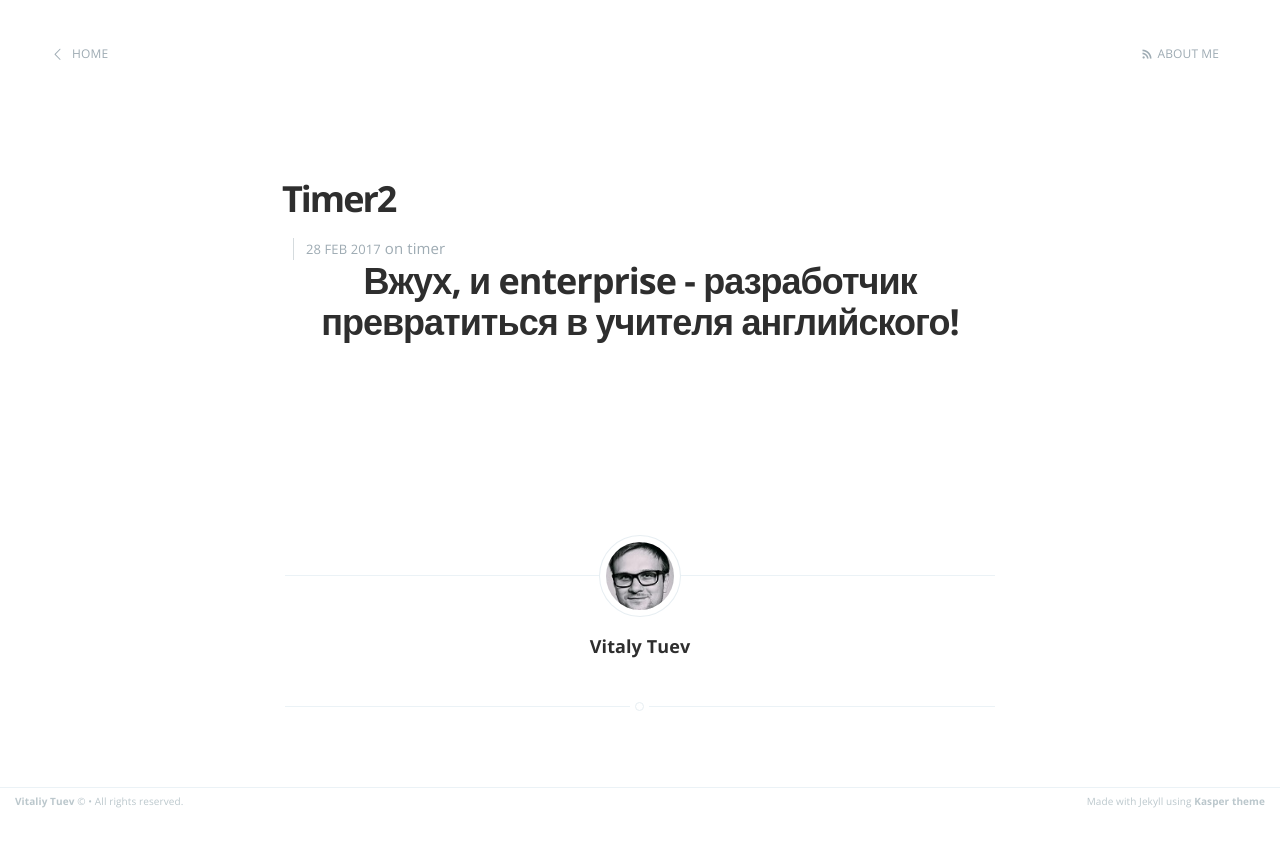
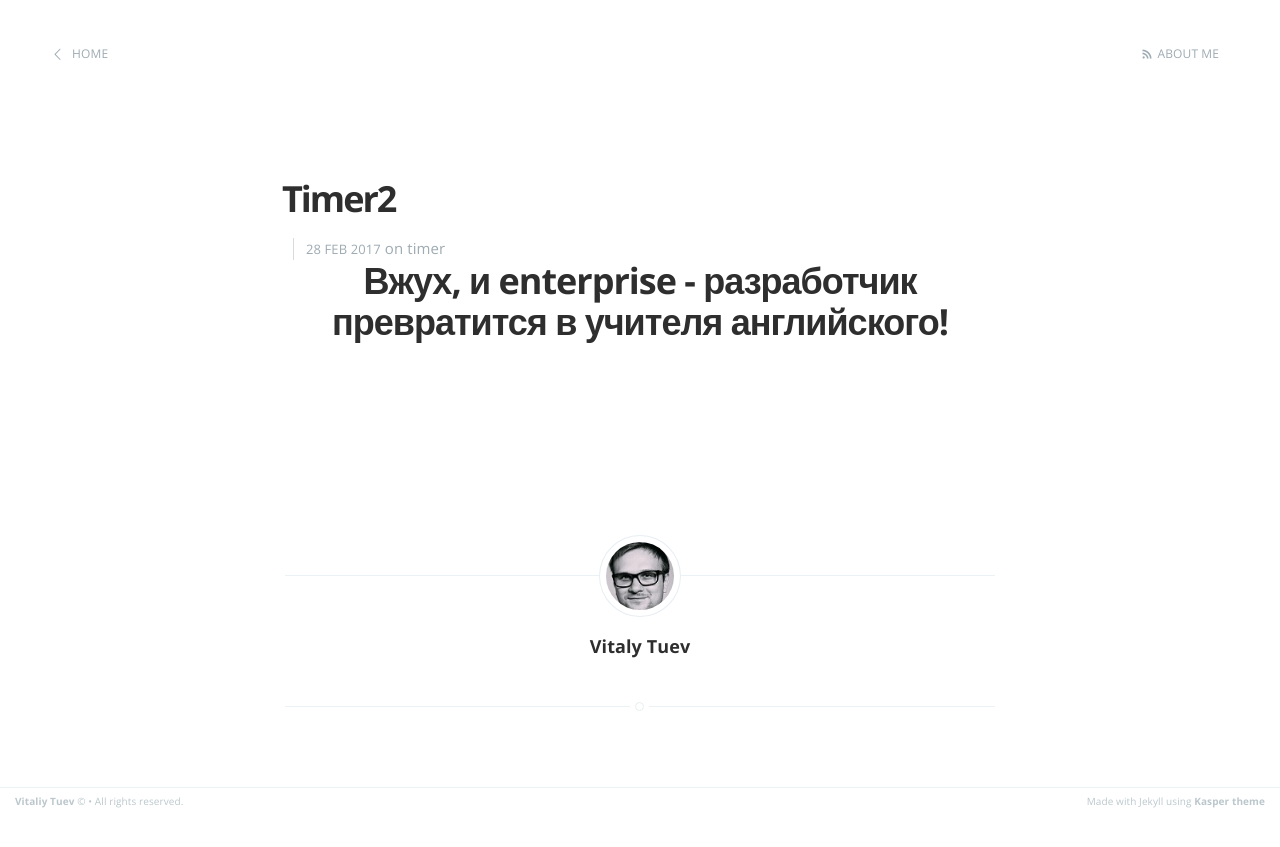
Before and after one commit to vetal232/vetal232.github.io, a Jekyll site: the page built from _posts/2017-02-28-timer2.markdown, in a window 1280 px wide. Shown: the top 847 px of the page. Built offline with Jekyll 4.4.1, drawn with Linux system fonts in a browser that asks for light colours; a script that is not in the unit is left out.

Commit message:
Update 2017-02-28-timer2.markdown

```diff
--- a/_posts/2017-02-28-timer2.markdown
+++ b/_posts/2017-02-28-timer2.markdown
@@ -7,7 +7,7 @@ categories: timer
 published: true
 ---
 
-<h2 align="center"> Вжух, и enterprise - разработчик  превратиться в учителя английского! </h2>
+<h2 align="center"> Вжух, и enterprise - разработчик  превратится в учителя английского! </h2>
 <br>
 <script src="http://megatimer.ru/s/c19966285eddf42b0db683e6fd3cd663.js"></script>
 
```
